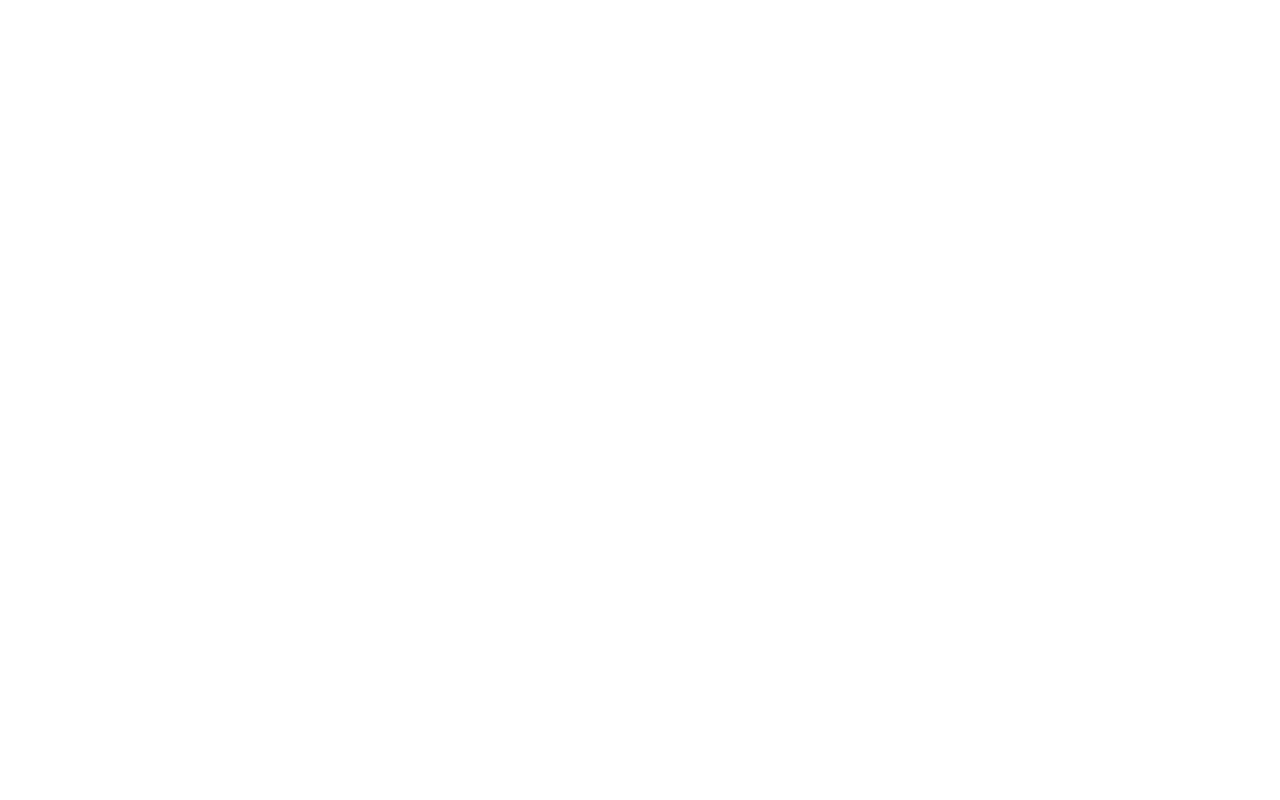
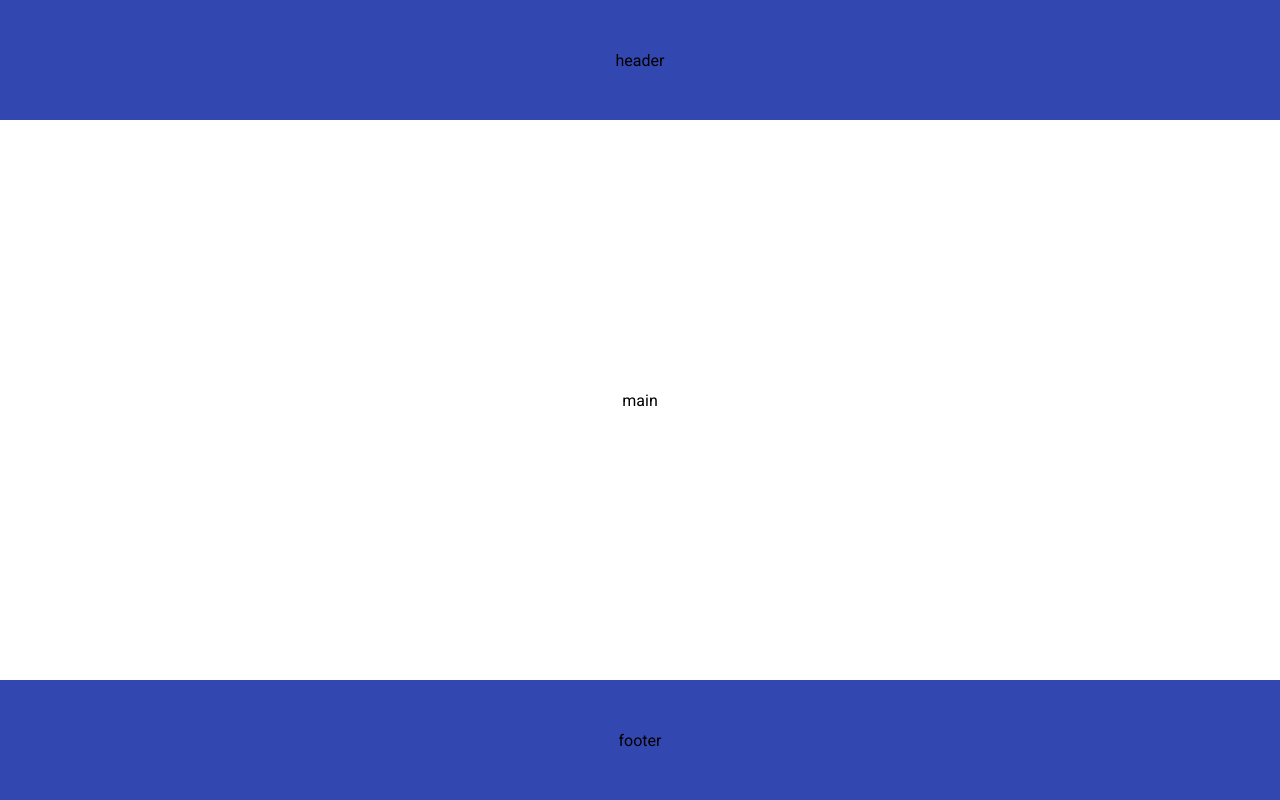
Before and after one commit to leaobia/lionSchool-FrontEnd, a plain HTML site: page index.html in a window 1280 px wide. Drawn offline with Linux system fonts and the light colour scheme.

Commit message:
esqueleto css pronto

```diff
--- /dev/null
+++ b/css/style.css
@@ -0,0 +1,37 @@
+body {
+    display: grid;
+    grid-template-areas: "header"
+                         "main"
+                         "footer";
+        grid-template-columns: 1fr 2fr 1fr;
+    height: 100vh;
+}
+
+header {
+    grid-area: header;
+    width: 100vw;
+    display: flex;
+    justify-content: center;
+    align-items: center;
+    height: 15vh;
+    background-color: #3347B0;
+}
+
+main {
+    grid-area: main;
+    display: flex;
+    justify-content: center;
+    align-items: center;
+    width: 100vw;
+    height: 70vh;
+}
+
+footer {
+    width: 100vw;
+    display: grid;
+    grid-area: footer;
+    place-self: end center;
+    place-content: center;
+    height: 15vh;
+    background-color: #3347B0;
+}
--- a/index.html
+++ b/index.html
@@ -13,13 +13,14 @@
     <link href="https://fonts.googleapis.com/css2?family=Roboto:ital,wght@0,300;0,400;0,500;0,700;1,400&display=swap"
         rel="stylesheet">
     <link rel="stylesheet" href="./css/reset.css">
+    <link rel="stylesheet" href="./css/style.css">
     <title>Lion School</title>
 </head>
 
 <body>
-    <header></header>
-    <main></main>
-    <footer></footer>
+    <header>header</header>
+    <main>main</main>
+    <footer>footer</footer>
 </body>
 
 </html>
```
Also changed, not shown: img/cerebro.png (added), img/internet.png (added).
